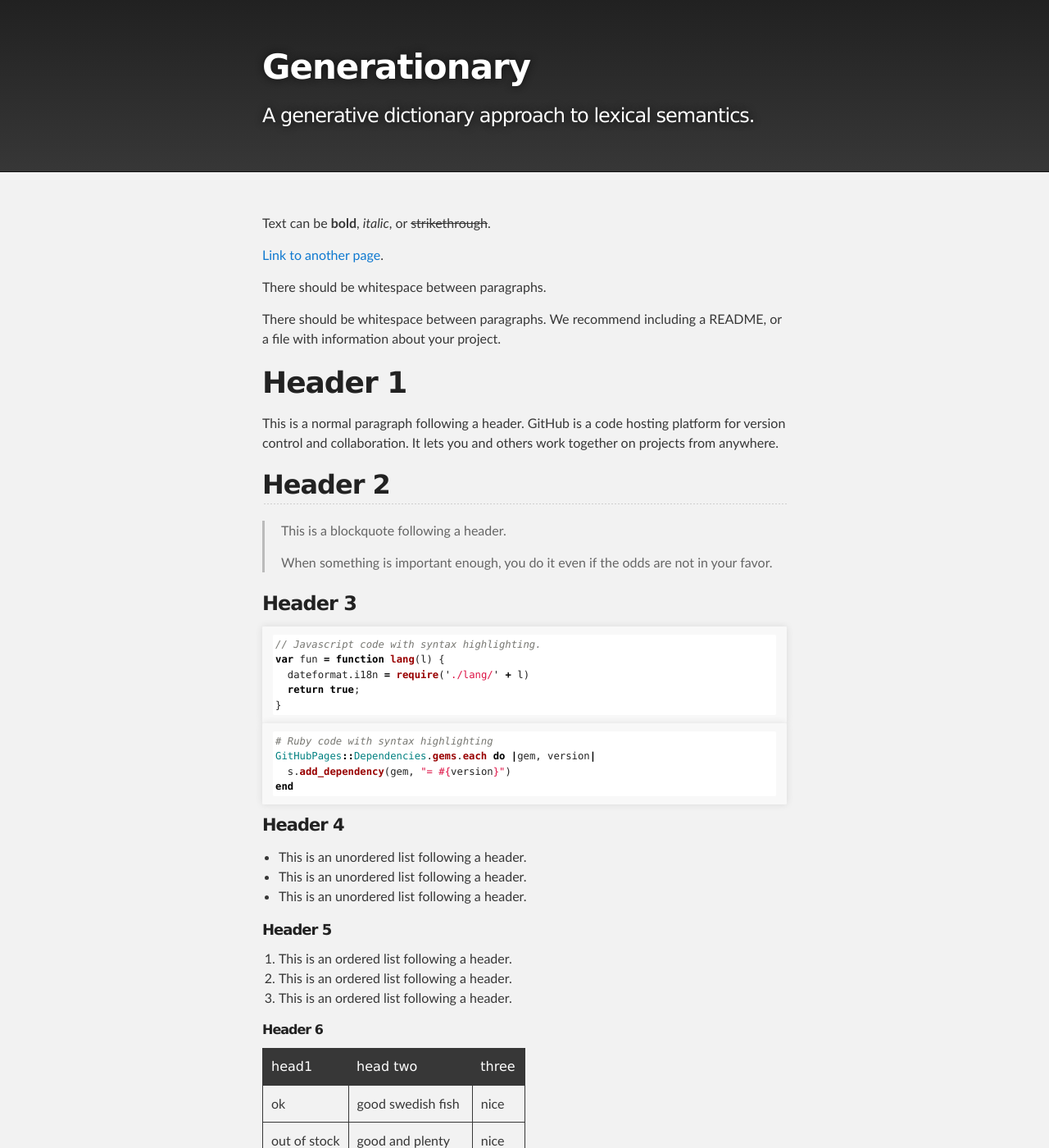
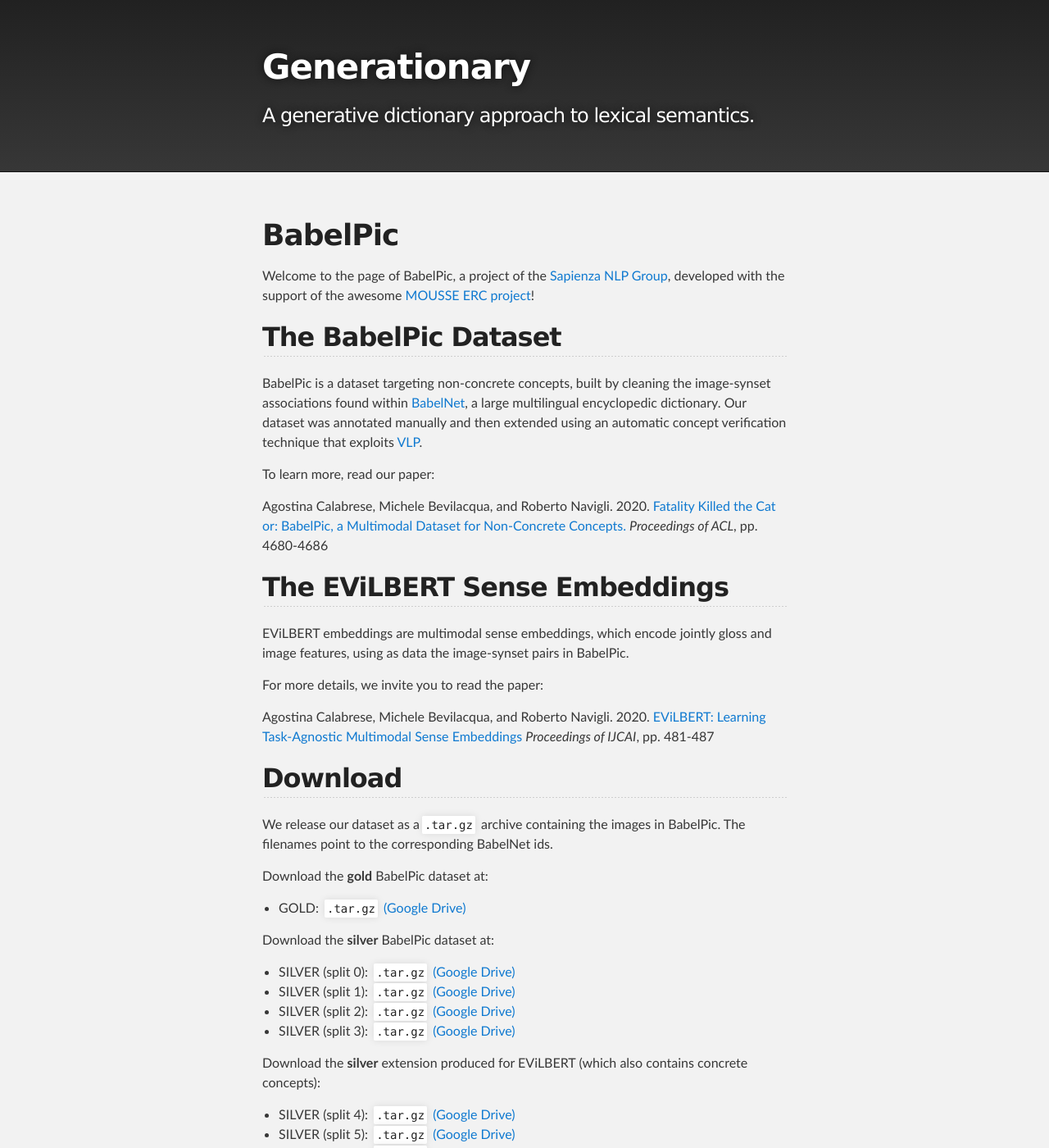
Before and after one commit to mbevila/generationary_web, a Jekyll site: the page built from index.md, in a window 1280 px wide and 1400 px high. Shown: the whole window at 82% size. Built offline with Jekyll 4.4.1, drawn with Linux system fonts in a browser that asks for light colours; our own code applies the rules of GitHub Pages for plain Markdown files; some of the changed text lies outside the part shown.

Commit message:
Update index.md

````diff
--- a/index.md
+++ b/index.md
@@ -1,123 +1,114 @@
 ---
 layout: default
 ---
+# BabelPic
 
-Text can be **bold**, _italic_, or ~~strikethrough~~.
+Welcome to the page of BabelPic, a project of the [Sapienza NLP Group](http://nlp.uniroma1.it), developed with the support of the awesome [MOUSSE ERC project](http://mousse-project.org/)!
 
-[Link to another page](./another-page.html).
+## The BabelPic Dataset
 
-There should be whitespace between paragraphs.
+BabelPic is a dataset targeting non-concrete concepts, built by cleaning the image-synset associations found within [BabelNet](https://babelnet.org/), a large multilingual encyclopedic dictionary. Our dataset was annotated manually and then extended using an automatic concept verification technique that exploits [VLP](https://github.com/LuoweiZhou/VLP).
 
-There should be whitespace between paragraphs. We recommend including a README, or a file with information about your project.
+To learn more, read our paper:
 
-# Header 1
+Agostina Calabrese, Michele Bevilacqua, and Roberto Navigli. 2020. [Fatality Killed the Cat or: BabelPic, a Multimodal Dataset for Non-Concrete Concepts.](https://www.aclweb.org/anthology/2020.acl-main.425/) *Proceedings of ACL*, pp. 4680-4686
 
-This is a normal paragraph following a header. GitHub is a code hosting platform for version control and collaboration. It lets you and others work together on projects from anywhere.
+## The EViLBERT Sense Embeddings
+EViLBERT embeddings are multimodal sense embeddings, which encode jointly gloss and image features, using as data the image-synset pairs in BabelPic.
 
-## Header 2
+For more details, we invite you to read the paper:
 
-> This is a blockquote following a header.
->
-> When something is important enough, you do it even if the odds are not in your favor.
+Agostina Calabrese, Michele Bevilacqua, and Roberto Navigli. 2020. [EViLBERT: Learning Task-Agnostic Multimodal Sense Embeddings](https://www.ijcai.org/Proceedings/2020/67) *Proceedings of IJCAI*, pp. 481-487
 
-### Header 3
+## Download
 
-```js
-// Javascript code with syntax highlighting.
-var fun = function lang(l) {
-  dateformat.i18n = require('./lang/' + l)
-  return true;
+We release our dataset as a`.tar.gz` archive containing the images in BabelPic. The filenames point to the corresponding BabelNet ids.
+
+Download the **gold** BabelPic dataset at:
+* GOLD: [`.tar.gz` (Google Drive)](https://drive.google.com/file/d/1pOsn2dlRaSAMjX-0x_Bj4MnSaXcHXOFs/view?usp=sharing)
+
+Download the **silver** BabelPic dataset at:
+* SILVER (split 0): [`.tar.gz` (Google Drive)](https://drive.google.com/file/d/16wmaAuvJUWALs-lN0Ao55UuvusZpWUen/view?usp=sharing)
+* SILVER (split 1): [`.tar.gz` (Google Drive)](https://drive.google.com/file/d/1A-ZFUEbJz81GLmlpVsjnDyL2nmLZzdAq/view?usp=sharing)
+* SILVER (split 2): [`.tar.gz` (Google Drive)](https://drive.google.com/file/d/10F3EXcgpioIg67IGw1joa_Cah5LiReQS/view?usp=sharing)
+* SILVER (split 3): [`.tar.gz` (Google Drive)](https://drive.google.com/file/d/1UuCkKyK0TlcGWpRxweahMWQBeocJi03B/view?usp=sharing)
+
+Download the **silver** extension produced for EViLBERT (which also contains concrete concepts):
+* SILVER (split 4): [`.tar.gz` (Google Drive)](https://drive.google.com/file/d/1rQ3LGRx5jf3twPwOFYjyR3D7BGbofdOB/view?usp=sharing)
+* SILVER (split 5): [`.tar.gz` (Google Drive)](https://drive.google.com/file/d/1RK2yyQclCRA_IFveqFFQjp_dDQqnmtdf/view?usp=sharing)
+* SILVER (split 6): [`.tar.gz` (Google Drive)](https://drive.google.com/file/d/1yuc9FwMGJ_q9UW4Vy63jIXT7HqUO9CRK/view?usp=sharing)
+* SILVER (split 7): [`.tar.gz` (Google Drive)](https://drive.google.com/file/d/1y3z9MNqYqUgrdRDctUDhj7QW87oDRkwe/view?usp=sharing)
+* SILVER (split 8): [`.tar.gz` (Google Drive)](https://drive.google.com/file/d/1uU6weIq1gyU-egqHp5_1PqzHJpwRdf1z/view?usp=sharing)
+* SILVER (split 9): [`.tar.gz` (Google Drive)](https://drive.google.com/file/d/1pTcr3GEI8NP5H_INot05l1DZ3DPd9FT0/view?usp=sharing)
+* SILVER (split 10): [`.tar.gz` (Google Drive)](https://drive.google.com/file/d/1lEDTm-Y0CPx-DZe7NtEQxf5N-uHroXwL/view?usp=sharing)
+* SILVER (split 11): [`.tar.gz` (Google Drive)](https://drive.google.com/file/d/1tWPqBiU3UIZSUFN8YA1M4BwDpZJLZsFt/view?usp=sharing)
+* SILVER (split 12): [`.tar.gz` (Google Drive)](https://drive.google.com/file/d/1hOyaIR5NCjGxD_xet5K08XmcyuJdJ8SR/view?usp=sharing)
+* SILVER (split 13): [`.tar.gz` (Google Drive)](https://drive.google.com/file/d/1o7SOerYuZlg0QOslgswFteAuxdT2kthq/view?usp=sharing)
+
+Download EViLBERT multimodal embeddings:
+* EViLBERT [plaintext `.vec` (Google Drive)](https://drive.google.com/file/d/16oiOcc76uTvXyDeX7Leqjbo1lc-Fc9zc/view?usp=sharing)
+
+## Statistics
+
+### BabelPic
+
+|**Dataset**         | **Images** | **Synsets**|
+|:--                 | --:        | --:        |
+|Gold                |  14,931    |   2,733    |
+|Silver [split 0-3]  |  65,497    |  10,013    |
+|Silver [split 0-13] | 327,248    |  42,769    |
+
+### EViLBERT
+
+|**Embeddings**  | **Synsets** |
+|:--             | --:         |
+|EViLBERT        | 45,312      |
+
+## Reference
+If you use our data, please cite our papers:
+
+### BabelPic
+
+```
+@inproceedings{calabrese-etal-2020-fatality,
+    title = "Fatality Killed the Cat or: {B}abel{P}ic, a Multimodal Dataset for Non-Concrete Concepts",
+    author = "Calabrese, Agostina  and
+      Bevilacqua, Michele  and
+      Navigli, Roberto",
+    booktitle = "Proceedings of the 58th Annual Meeting of the Association for Computational Linguistics",
+    month = jul,
+    year = "2020",
+    address = "Online",
+    publisher = "Association for Computational Linguistics",
+    url = "https://www.aclweb.org/anthology/2020.acl-main.425",
+    pages = "4680--4686",
 }
 ```
 
-```ruby
-# Ruby code with syntax highlighting
-GitHubPages::Dependencies.gems.each do |gem, version|
-  s.add_dependency(gem, "= #{version}")
-end
+### EViLBERT
+
+```
+@inproceedings{calabrese-etal-2020-evilbert,
+  title     = "{EV}i{LBERT}: {L}earning Task-Agnostic Multimodal Sense Embeddings",
+  author    = "Calabrese, Agostina and Bevilacqua, Michele and Navigli, Roberto",
+  booktitle = "Proceedings of the Twenty-Ninth International Joint Conference on
+               Artificial Intelligence, {IJCAI-20}",
+  publisher = "International Joint Conferences on Artificial Intelligence Organization",
+  pages     = "481--487",
+  year      = "2020",
+  month     = "jul",
+  url       = "https://doi.org/10.24963/ijcai.2020/67"
+}
 ```
 
-#### Header 4
+## Authors
 
-*   This is an unordered list following a header.
-*   This is an unordered list following a header.
-*   This is an unordered list following a header.
+<img src="https://sapienzanlp.github.io/babelpic/imgs/calabrese.jpg" width="150" height="150"> |  <img src="https://sapienzanlp.github.io/babelpic/imgs/bevilacqua.jpg" width="150" height="150"> | <img src="https://sapienzanlp.github.io/babelpic/imgs/navigli.jpg" width="150" height="150">
+[Agostina Calabrese](https://ago3.github.io) | [Michele Bevilacqua](https://mbevila.github.io) | [Roberto Navigli](http://wwwusers.di.uniroma1.it/~navigli/)
+[@agostina_cal](https://twitter.com/agostina_cal) | [@MicheleBevila20](https://twitter.com/MicheleBevila20) |[@rnavigli](https://twitter.com/rnavigli)
 
-##### Header 5
+## License
+Both the BabelPic dataset and the EViLBERT embeddings are released under the CC-BY-NC 4.0 license.
 
-1.  This is an ordered list following a header.
-2.  This is an ordered list following a header.
-3.  This is an ordered list following a header.
-
-###### Header 6
-
-| head1        | head two          | three |
-|:-------------|:------------------|:------|
-| ok           | good swedish fish | nice  |
-| out of stock | good and plenty   | nice  |
-| ok           | good `oreos`      | hmm   |
-| ok           | good `zoute` drop | yumm  |
-
-### There's a horizontal rule below this.
-
-* * *
-
-### Here is an unordered list:
-
-*   Item foo
-*   Item bar
-*   Item baz
-*   Item zip
-
-### And an ordered list:
-
-1.  Item one
-1.  Item two
-1.  Item three
-1.  Item four
-
-### And a nested list:
-
-- level 1 item
-  - level 2 item
-  - level 2 item
-    - level 3 item
-    - level 3 item
-- level 1 item
-  - level 2 item
-  - level 2 item
-  - level 2 item
-- level 1 item
-  - level 2 item
-  - level 2 item
-- level 1 item
-
-### Small image
-
-![Octocat](https://github.githubassets.com/images/icons/emoji/octocat.png)
-
-### Large image
-
-![Branching](https://guides.github.com/activities/hello-world/branching.png)
-
-
-### Definition lists can be used with HTML syntax.
-
-<dl>
-<dt>Name</dt>
-<dd>Godzilla</dd>
-<dt>Born</dt>
-<dd>1952</dd>
-<dt>Birthplace</dt>
-<dd>Japan</dd>
-<dt>Color</dt>
-<dd>Green</dd>
-</dl>
-
-```
-Long, single-line code blocks should not wrap. They should horizontally scroll if they are too long. This line should be long enough to demonstrate this.
-```
-
-```
-The final element.
-```
+## Acknowledgement
+The authors gratefully acknowledge the support of the [ERC Consolidator Grant MOUSSE No. 726487](http://mousse-project.org/) under the European Union's Horizon 2020 research and innovation programme.
````
